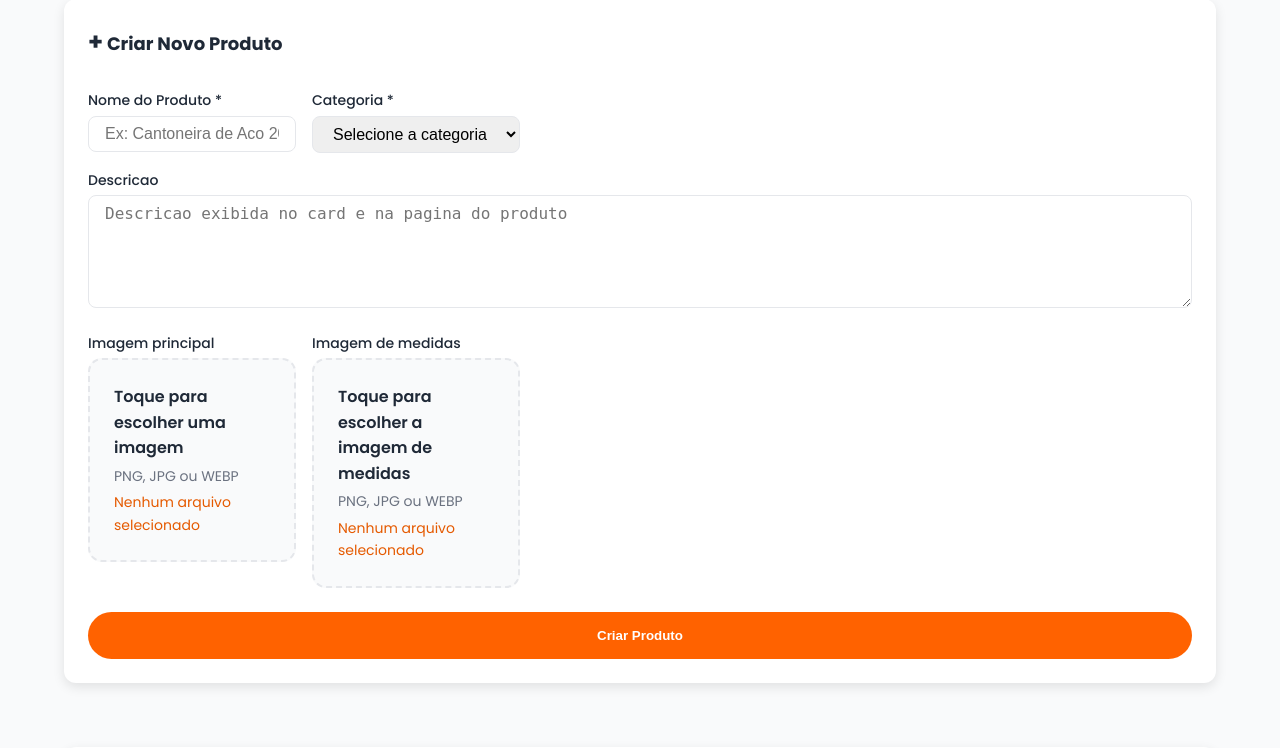
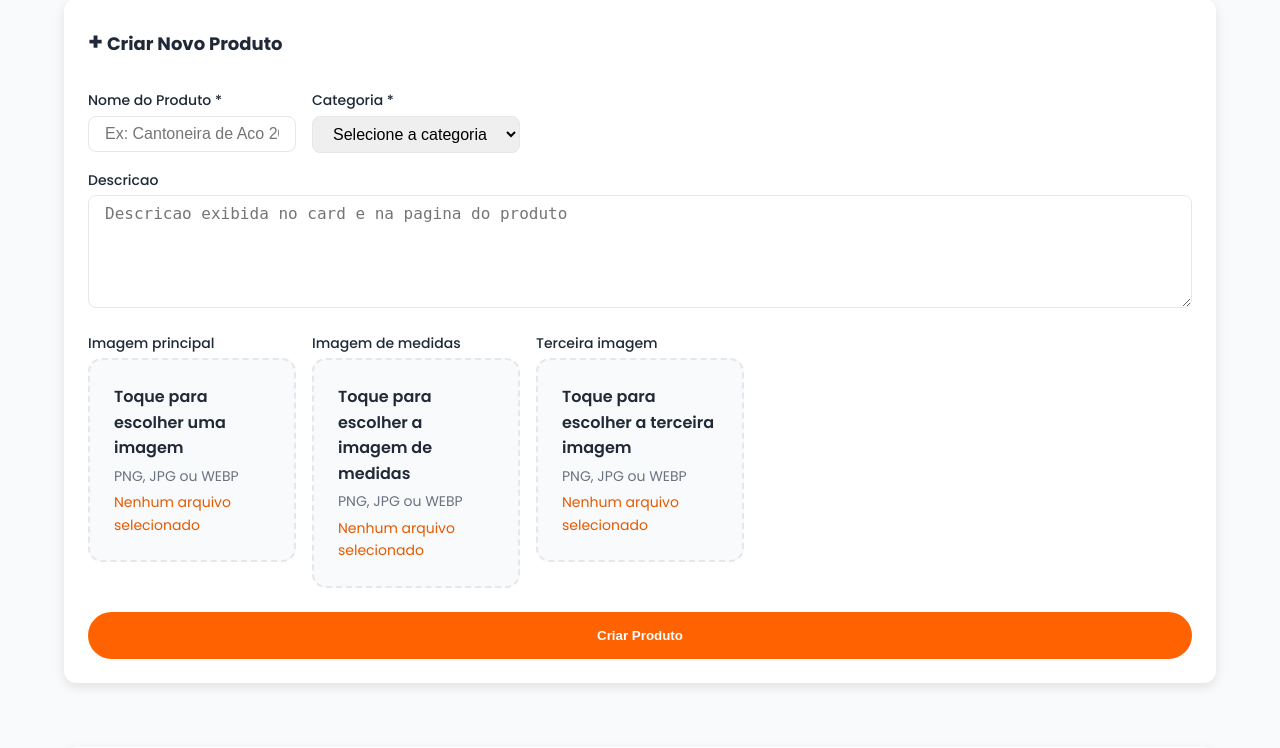
Before and after one commit to FilipeCampos25/SiteClienteLucas, a FastAPI app: page /admin in a window 1280 px wide. Shown: the part 1660-2408 px from the top of the page. Run offline with FastAPI, Linux system fonts and the light colour scheme; the visitor is signed in with stand-in values (Sample User, id 1); tables that the repository leaves empty hold one stand-in row (values such as "Sample post"); parts of the project's set-up code (start-up, migrations or seed data) failed here and were passed over.

Commit message:
feat: adição de 1 imagem amais nos produtos + ajuste de exibição

```diff
--- a/crud.py
+++ b/crud.py
@@ -394,6 +394,8 @@ def create_produto(
     imagem_mime: Optional[str] = None,
     imagem_medidas_bytes: Optional[bytes] = None,
     imagem_medidas_mime: Optional[str] = None,
+    imagem_extra_bytes: Optional[bytes] = None,
+    imagem_extra_mime: Optional[str] = None,
 ) -> models.Produto:
     novo = models.Produto(
         nome=produto.nome.strip(),
@@ -419,6 +421,14 @@ def create_produto(
         image_bytes=imagem_medidas_bytes,
         image_mime=imagem_medidas_mime,
     )
+    _apply_image_data(
+        novo,
+        image_bytes_attr="imagem_extra_bytes",
+        image_mime_attr="imagem_extra_mime",
+        image_sha_attr="imagem_extra_sha256",
+        image_bytes=imagem_extra_bytes,
+        image_mime=imagem_extra_mime,
+    )
 
     db.add(novo)
     db.commit()
@@ -435,6 +445,8 @@ def update_produto(
     imagem_mime: Optional[str] = None,
     imagem_medidas_bytes: Optional[bytes] = None,
     imagem_medidas_mime: Optional[str] = None,
+    imagem_extra_bytes: Optional[bytes] = None,
+    imagem_extra_mime: Optional[str] = None,
 ) -> Optional[models.Produto]:
     produto = get_produto(db, produto_id=produto_id)
     if not produto:
@@ -468,6 +480,14 @@ def update_produto(
         image_bytes=imagem_medidas_bytes,
         image_mime=imagem_medidas_mime,
     )
+    _apply_image_data(
+        produto,
+        image_bytes_attr="imagem_extra_bytes",
+        image_mime_attr="imagem_extra_mime",
+        image_sha_attr="imagem_extra_sha256",
+        image_bytes=imagem_extra_bytes,
+        image_mime=imagem_extra_mime,
+    )
 
     db.commit()
     db.refresh(produto)
--- a/database.py
+++ b/database.py
@@ -92,6 +92,9 @@ def _sqlite_rebuild_produtos(colunas_existentes: set[str]) -> None:
         "imagem_medidas_mime",
         "imagem_medidas_bytes",
         "imagem_medidas_sha256",
+        "imagem_extra_mime",
+        "imagem_extra_bytes",
+        "imagem_extra_sha256",
         "criado_em",
         "atualizado_em",
     ]
@@ -120,6 +123,9 @@ def _sqlite_rebuild_produtos(colunas_existentes: set[str]) -> None:
                     imagem_medidas_mime VARCHAR(64),
                     imagem_medidas_bytes BLOB,
                     imagem_medidas_sha256 VARCHAR(64),
+                    imagem_extra_mime VARCHAR(64),
+                    imagem_extra_bytes BLOB,
+                    imagem_extra_sha256 VARCHAR(64),
                     criado_em DATETIME DEFAULT CURRENT_TIMESTAMP,
                     atualizado_em DATETIME DEFAULT CURRENT_TIMESTAMP
                 )
@@ -152,6 +158,9 @@ def _postgres_sync_produtos(colunas_info: dict[str, dict[str, object]]) -> None:
         "imagem_medidas_mime": "VARCHAR(64)",
         "imagem_medidas_bytes": "BYTEA",
         "imagem_medidas_sha256": "VARCHAR(64)",
+        "imagem_extra_mime": "VARCHAR(64)",
+        "imagem_extra_bytes": "BYTEA",
+        "imagem_extra_sha256": "VARCHAR(64)",
         "atualizado_em": "TIMESTAMP DEFAULT NOW()",
     }
     for coluna, ddl in alteracoes.items():
@@ -213,6 +222,9 @@ def init_db() -> dict[str, bool]:
         "imagem_medidas_mime",
         "imagem_medidas_bytes",
         "imagem_medidas_sha256",
+        "imagem_extra_mime",
+        "imagem_extra_bytes",
+        "imagem_extra_sha256",
         "criado_em",
         "atualizado_em",
     }
--- a/main.py
+++ b/main.py
@@ -256,20 +256,47 @@ def _catalogo_index(db: Session) -> dict[str, object]:
 
 
 def _produto_image_url(produto: models.Produto) -> str:
+    url_real = _produto_real_image_url(produto)
+    if url_real:
+        return url_real
+
+    return crud.PLACEHOLDER_IMAGE_URL
+
+
+def _produto_real_image_url(produto: models.Produto) -> Optional[str]:
     if getattr(produto, "imagem_bytes", None):
         return f"/media/produto/{produto.id}/imagem"
 
     url_externa = (getattr(produto, "imagem_url", None) or "").strip()
-    if url_externa:
+    if url_externa and url_externa != crud.PLACEHOLDER_IMAGE_URL:
         return url_externa
 
-    return crud.PLACEHOLDER_IMAGE_URL
+    return None
 
 
 def _produto_medidas_image_url(produto: models.Produto) -> Optional[str]:
     if getattr(produto, "imagem_medidas_bytes", None):
         return f"/media/produto/{produto.id}/imagem-medidas"
     return None
+
+
+def _produto_extra_image_url(produto: models.Produto) -> Optional[str]:
+    if getattr(produto, "imagem_extra_bytes", None):
+        return f"/media/produto/{produto.id}/imagem-extra"
+    return None
+
+
+def _produto_image_urls(produto: models.Produto) -> list[str]:
+    imagens = [
+        url
+        for url in (
+            _produto_real_image_url(produto),
+            _produto_medidas_image_url(produto),
+            _produto_extra_image_url(produto),
+        )
+        if url
+    ]
+    return imagens or [crud.PLACEHOLDER_IMAGE_URL]
 
 
 def _produto_view(
@@ -289,6 +316,8 @@ def _produto_view(
         "resumo_curto": produto.resumo_curto,
         "imagem_url": _produto_image_url(produto),
         "imagem_medidas_url": _produto_medidas_image_url(produto),
+        "imagem_extra_url": _produto_extra_image_url(produto),
+        "imagens": _produto_image_urls(produto),
         "categoria_slug": categoria_slug or None,
         "categoria_nome_exibicao": categoria["nome_exibicao"] if categoria else None,
         "categoria_url": f"/categorias/{categoria['slug']}" if categoria else None,
@@ -704,6 +733,16 @@ def media_produto_imagem_medidas(produto_id: int, db: Session = Depends(get_db))
     return Response(content=produto.imagem_medidas_bytes, media_type=mime)
 
 
+@app.get("/media/produto/{produto_id}/imagem-extra")
+def media_produto_imagem_extra(produto_id: int, db: Session = Depends(get_db)):
+    produto = crud.get_produto(db, produto_id=produto_id)
+    if not produto or not getattr(produto, "imagem_extra_bytes", None):
+        raise HTTPException(status_code=404, detail="Imagem extra nao encontrada")
+
+    mime = getattr(produto, "imagem_extra_mime", None) or "application/octet-stream"
+    return Response(content=produto.imagem_extra_bytes, media_type=mime)
+
+
 @app.get("/api/produtos")
 def api_produtos(db: Session = Depends(get_db)):
     catalogo = _catalogo_index(db)
@@ -997,10 +1036,12 @@ def admin_produto_novo(
     subcategoria_slug: str = Form(None),
     imagem: UploadFile = File(None),
     imagem_medidas: UploadFile = File(None),
+    imagem_extra: UploadFile = File(None),
     db: Session = Depends(get_db),
 ):
     imagem_bytes, imagem_mime = _load_uploaded_image(imagem)
     imagem_medidas_bytes, imagem_medidas_mime = _load_uploaded_image(imagem_medidas)
+    imagem_extra_bytes, imagem_extra_mime = _load_uploaded_image(imagem_extra)
 
     crud.create_produto(
         db,
@@ -1009,6 +1050,8 @@ def admin_produto_novo(
         imagem_mime=imagem_mime,
         imagem_medidas_bytes=imagem_medidas_bytes,
         imagem_medidas_mime=imagem_medidas_mime,
+        imagem_extra_bytes=imagem_extra_bytes,
+        imagem_extra_mime=imagem_extra_mime,
     )
     return RedirectResponse("/admin", status_code=303)
 
@@ -1023,10 +1066,12 @@ def admin_produto_atualizar(
     subcategoria_slug: str = Form(None),
     imagem: UploadFile = File(None),
     imagem_medidas: UploadFile = File(None),
+    imagem_extra: UploadFile = File(None),
     db: Session = Depends(get_db),
 ):
     imagem_bytes, imagem_mime = _load_uploaded_image(imagem)
     imagem_medidas_bytes, imagem_medidas_mime = _load_uploaded_image(imagem_medidas)
+    imagem_extra_bytes, imagem_extra_mime = _load_uploaded_image(imagem_extra)
 
     produto = crud.update_produto(
         db,
@@ -1036,6 +1081,8 @@ def admin_produto_atualizar(
         imagem_mime=imagem_mime,
         imagem_medidas_bytes=imagem_medidas_bytes,
         imagem_medidas_mime=imagem_medidas_mime,
+        imagem_extra_bytes=imagem_extra_bytes,
+        imagem_extra_mime=imagem_extra_mime,
     )
     if not produto:
         raise HTTPException(status_code=404, detail="Produto nao encontrado")
@@ -1053,6 +1100,7 @@ def admin_produto_method_override(
     subcategoria_slug: str = Form(None),
     imagem: UploadFile = File(None),
     imagem_medidas: UploadFile = File(None),
+    imagem_extra: UploadFile = File(None),
     db: Session = Depends(get_db),
 ):
     if (_method or "").strip().upper() == "PUT":
@@ -1065,6 +1113,7 @@ def admin_produto_method_override(
             subcategoria_slug=subcategoria_slug,
             imagem=imagem,
             imagem_medidas=imagem_medidas,
+            imagem_extra=imagem_extra,
             db=db,
         )
 
--- a/models.py
+++ b/models.py
@@ -61,6 +61,9 @@ class Produto(Base):
     imagem_medidas_mime = Column(String(64), nullable=True)
     imagem_medidas_bytes = Column(LargeBinary, nullable=True)
     imagem_medidas_sha256 = Column(String(64), nullable=True)
+    imagem_extra_mime = Column(String(64), nullable=True)
+    imagem_extra_bytes = Column(LargeBinary, nullable=True)
+    imagem_extra_sha256 = Column(String(64), nullable=True)
 
     criado_em = Column(DateTime(timezone=True), server_default=func.now())
     atualizado_em = Column(DateTime(timezone=True), server_default=func.now(), onupdate=func.now())
--- a/schemas.py
+++ b/schemas.py
@@ -1,7 +1,7 @@
 from datetime import datetime
 from typing import Optional
 
-from pydantic import BaseModel
+from pydantic import BaseModel, Field
 
 
 class CategoriaBase(BaseModel):
@@ -70,6 +70,8 @@ class ProdutoOut(ProdutoBase):
     id: int
     imagem_url: Optional[str] = None
     imagem_medidas_url: Optional[str] = None
+    imagem_extra_url: Optional[str] = None
+    imagens: list[str] = Field(default_factory=list)
     criado_em: Optional[datetime] = None
     atualizado_em: Optional[datetime] = None
 
--- a/templates/admin/dashboard.html
+++ b/templates/admin/dashboard.html
@@ -607,6 +607,27 @@
             <img id="create-preview-medidas" class="upload-preview-img" alt="Preview da imagem de medidas" />
           </div>
         </div>
+
+        <div class="form-group">
+          <label class="form-label">Terceira imagem</label>
+          <label class="upload-area">
+            <input
+              type="file"
+              name="imagem_extra"
+              accept="image/png,image/jpeg,image/webp"
+              class="upload-input"
+              onchange="updateUploadPreview(this, 'create-preview-extra', 'create-upload-label-extra')"
+            >
+            <span class="upload-content">
+              <span class="upload-title">Toque para escolher a terceira imagem</span>
+              <span class="upload-subtitle">PNG, JPG ou WEBP</span>
+              <span id="create-upload-label-extra" class="upload-filename">Nenhum arquivo selecionado</span>
+            </span>
+          </label>
+          <div class="upload-preview">
+            <img id="create-preview-extra" class="upload-preview-img" alt="Preview da terceira imagem" />
+          </div>
+        </div>
       </div>
       <button type="submit" class="btn-save">Criar Produto</button>
     </form>
@@ -749,6 +770,34 @@
                         src="{{ p.imagem_medidas_url or '' }}"
                         alt="Preview da imagem de medidas atual"
                         data-current-src="{{ p.imagem_medidas_url or '' }}"
+                        onerror="this.style.display='none'"
+                      >
+                    </div>
+                  </div>
+
+                  <div class="form-group">
+                    <label class="form-label">Trocar terceira imagem (opcional)</label>
+                    <label class="upload-area upload-area-compact">
+                      <input
+                        type="file"
+                        name="imagem_extra"
+                        accept="image/png,image/jpeg,image/webp"
+                        class="upload-input"
+                        onchange="updateUploadPreview(this, 'edit-preview-extra-{{ p.id }}', 'edit-upload-label-extra-{{ p.id }}')"
+                      >
+                      <span class="upload-content">
+                        <span class="upload-title">Selecionar terceira imagem</span>
+                        <span class="upload-subtitle">Mantem a atual se nao escolher</span>
+                        <span id="edit-upload-label-extra-{{ p.id }}" class="upload-filename">Nenhum arquivo selecionado</span>
+                      </span>
+                    </label>
+                    <div class="upload-preview">
+                      <img
+                        id="edit-preview-extra-{{ p.id }}"
+                        class="upload-preview-img{% if p.imagem_extra_url %} is-visible{% endif %}"
+                        src="{{ p.imagem_extra_url or '' }}"
+                        alt="Preview da terceira imagem atual"
+                        data-current-src="{{ p.imagem_extra_url or '' }}"
                         onerror="this.style.display='none'"
                       >
                     </div>
```
Also changed, not shown: static/css/site.css (+17 -3 lines), templates/produto.html (+6 -13 lines), local.db.
